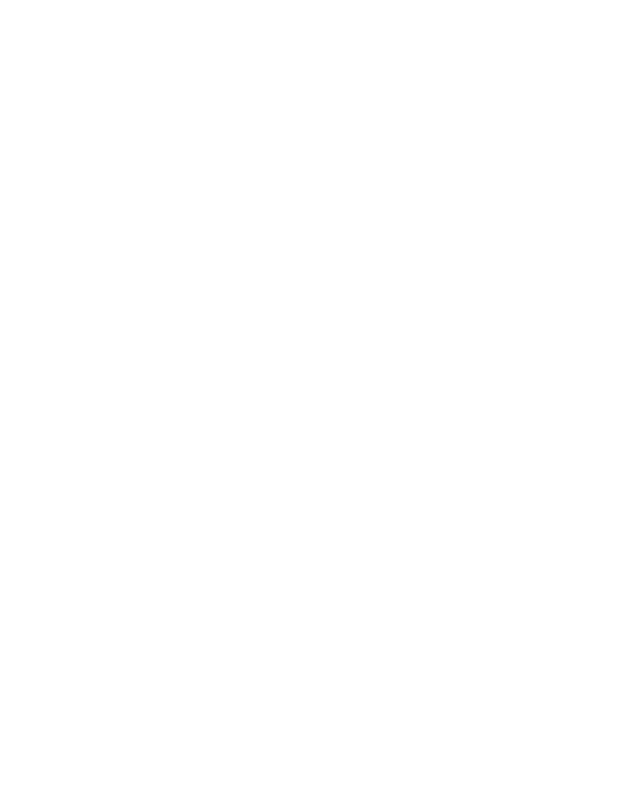
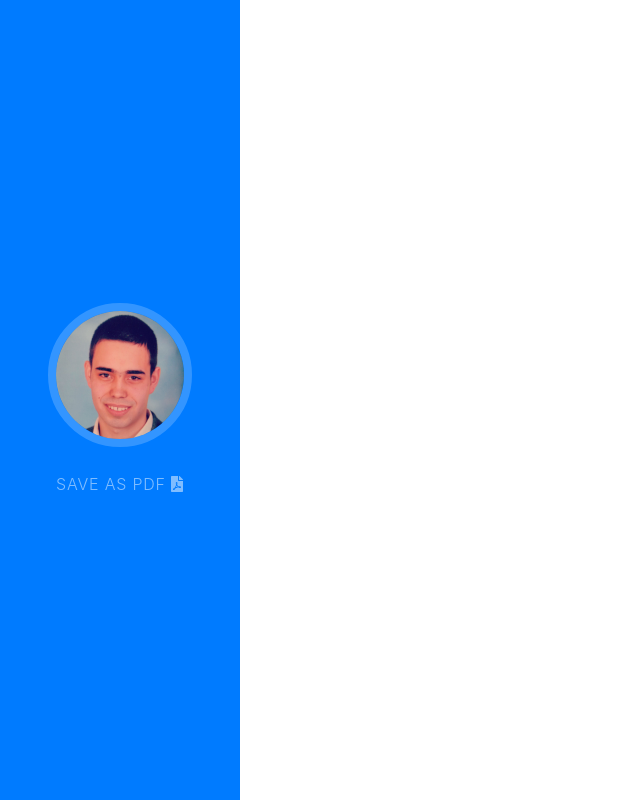
Before and after one commit to lazardavidovic/sb-resume, a website with bundled scripts: page index.html in a window 1280 px wide. Shown: the whole page, without its empty margins (0-640 px from the left). Built offline with nearby package versions, Linux system fonts and the light colour scheme.

Commit message:
Add blank navbar

```diff
--- a/index.html
+++ b/index.html
@@ -31,8 +31,8 @@
 </head>
 
 <body id="page-top">
-
-
+    <!-- Add navbar -->
+    <div data-include="sections/navbar"></div>
 
     <!-- Plugin jQuery -->
     <script src="vendor/jquery/jquery.min.js"></script>
--- /dev/null
+++ b/pages/sections/navbar.html
@@ -0,0 +1,27 @@
+<nav class="navbar navbar-expand-lg navbar-dark bg-primary fixed-top" id="sideNavBar">
+
+    <a class="navbar-brand js-scroll-trigger" href="#page-top">
+        <span class="d-block d-lg-none">Lazar Davidovic</span>
+        <span class="d-none d-lg-block">
+            <img class="img-fluid img-profile rounded-circle mx-auto mb-2" src="img/profile.jpg" alt="">
+        </span>
+    </a>
+
+    <button class="navbar-toggler" type="button" data-toggle="collapse" data-target="#navbarSupportedContent"
+        aria-controls="navbarSupportedContent" aria-expanded="false" aria-label="Toggle navigation">
+        <span class="navbar-toggler-icon"></span>
+    </button>
+
+    <div class="collapse navbar-collapse" id="navbarSupportedContent">
+        <ul class="navbar-nav">
+            <!-- Items -->
+
+            <li class="nav-item">
+                <a class="btn btn-block nav-link" href="javascript:window.print()">
+                    Save as PDF
+                    <i class="fas fa-file-pdf"></i>
+                </a>
+            </li>
+        </ul>
+    </div>
+</nav>
--- /dev/null
+++ b/scss/_navbar.scss
@@ -0,0 +1,58 @@
+#sideNavBar {
+    .navbar-nav .nav-item .nav-link {
+      font-weight: 300;
+      letter-spacing: 0.05rem;
+      text-transform: uppercase;
+      font-size: medium;
+    }
+    .navbar-toggler {
+      &:focus {
+        outline-color: lighten($primary, 15%);
+      }
+    }
+  }
+
+  @media (min-width: 992px) {
+    #sideNavBar {
+      text-align: center;
+      position: fixed;
+      top: 0;
+      left: 0;
+
+      display: flex;
+      flex-direction: column;
+
+      width: $sidebar-base-width;
+      height: 100vh;
+      .navbar-brand {
+        display: flex;
+
+        margin: auto auto 0;
+        padding: 0.5rem;
+        .img-profile {
+          max-width: 9rem;
+          max-height: 9rem;
+          border: 0.5rem solid fade-out($white, 0.8);
+        }
+      }
+      .navbar-collapse {
+        display: flex;
+        align-items: flex-start;
+        flex-grow: 0;
+
+        width: 100%;
+        margin-bottom: auto;
+        .navbar-nav {
+          flex-direction: column;
+
+          width: 100%;
+          .nav-item {
+            display: block;
+            .nav-link {
+              display: block;
+            }
+          }
+        }
+      }
+    }
+  }
--- a/scss/main.scss
+++ b/scss/main.scss
@@ -1,4 +1,5 @@
 @import "variables.scss";
 @import "mixins.scss";
 @import "global.scss";
+@import "navbar.scss";
 @import "bootstrap-overrides.scss";
```
Also changed, not shown: pages/en-US/index.html (+2 -1 lines), pages/en-US/sections/navbar.html (added, +27 -0 lines), pages/sr-RS/index.html (+2 -1 lines), pages/sr-RS/sections/navbar.html (added, +27 -0 lines), css/main.css, css/main.min.css, img/profile.jpg (added).
